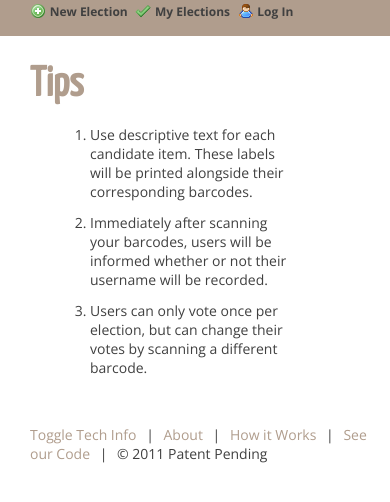
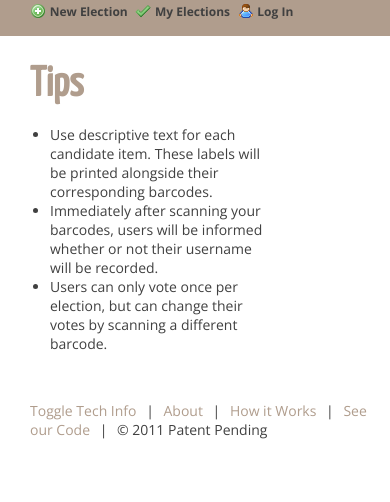
Before and after one commit to nemra4125/demoqracy, a Python web app: template templates/create.html in a window 390 px wide. Shown: the part 66-568 px from the top of the page. Run offline with Jinja, Linux system fonts and the light colour scheme; the template is opened without the code that fills it, so the values that code supplies are empty; some libraries are stand-ins or nearby versions; some web fonts are replaced.

Commit message:
first stab at media queries to render different per device

```diff
--- a/static/styles/base.css
+++ b/static/styles/base.css
@@ -62,14 +62,7 @@ a:hover.no-hover-underline {
   padding-left: 30px;
   margin: 0;
   background-color: #b09d8d;
-  height: 36px;
-}
-
-#plusone_container {
-  display: inline-block;
-  position: relative;
-  top: 6px;
-  left: 10px;
+  min-height: 36px;
 }
 
 #header-links {
@@ -97,6 +90,11 @@ a {
 
 a:hover {
   text-decoration: underline;
+}
+
+ul.flush {
+  margin: 20px;
+  padding: 0px;
 }
 
 ul.flat_link_list {
--- /dev/null
+++ b/static/styles/full-size.css
@@ -0,0 +1,7 @@
+
+#plusone_container {
+  display: inline-block;
+  position: relative;
+  top: 6px;
+  left: 10px;
+}
--- /dev/null
+++ b/static/styles/narrow-screen.css
@@ -0,0 +1,9 @@
+body {
+  max-width: 480px;
+}
+
+#plusone_container {
+  position: absolute;
+  top: 30px;
+  right: 30px;
+}
--- a/templates/base.html
+++ b/templates/base.html
@@ -11,6 +11,8 @@
 
     <link rel="shortcut icon" href="/static/images/favicon.ico">
     <link rel="stylesheet" type="text/css" href="/static/styles/base.css">
+    <link rel="stylesheet" type="text/css" media="screen" href="/static/styles/full-size.css" />
+    <link rel="stylesheet" type="text/css" media="handheld and (max-device-width: 480px)" href="/static/styles/narrow-screen.css" />
     <link rel="stylesheet" type="text/css" href="//fonts.googleapis.com/css?family=Yanone Kaffeesatz">
     <link href='http://fonts.googleapis.com/css?family=Rammetto+One' rel='stylesheet' type='text/css'>
     <link href='http://fonts.googleapis.com/css?family=Open+Sans:400,700' rel='stylesheet' type='text/css'>
--- a/templates/create.html
+++ b/templates/create.html
@@ -85,17 +85,17 @@
   {% if election_id %}
   <h3>Now What?</h3>
   Visit the <a href="/elections/{{election_id}}/view">election page</a> to:
-  <ol class=text>
+  <ul class="flush">
     <li>
     Print your barcodes
     </li>
     <li>
     Track the results of your election
     </li>
-  </ol>
+  </ul>
   {% else %}
   <h3>Tips</h3>
-  <ol class=text>
+  <ul class="flush">
     <li>
     Use descriptive text for each candidate item. These labels will be printed alongside their corresponding barcodes.
     </li>
@@ -105,6 +105,6 @@
     <li>
     Users can only vote once per election, but can change their votes by scanning a different barcode.
     </li>
-  </ol>
+  </ul>
   {% endif %}
 {% endblock right %}
--- a/templates/index.html
+++ b/templates/index.html
@@ -21,7 +21,7 @@ demoQRacy is a tool that makes offline voting easier using mobile phones.
 
 {% block right %}
 <h3>My Elections</h3>
-<ul>
+<ul class="flush">
 {% for election in elections %}
   <li><a href="/elections/{{ election.id }}/view">{{ election.title }}</a></li>
 {% endfor %}
```
